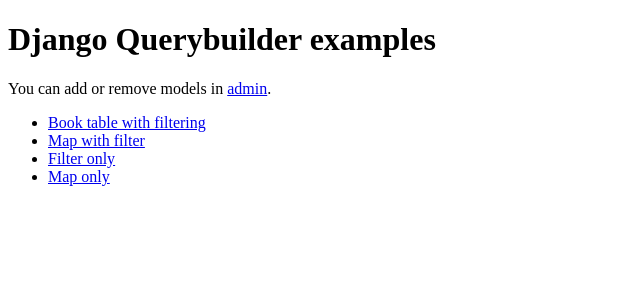
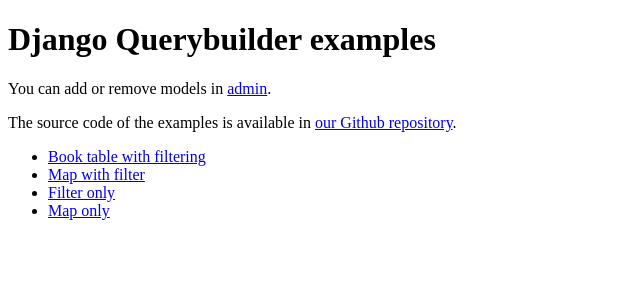
Before and after one commit to qedsoftware/django-data-explorer, a Django app: page / in a window 1280 px wide. Shown: the top 300 px of the page, without its empty margins (0-640 px from the left). Run offline with Django 3.2, Linux system fonts and the light colour scheme; parts of the project's set-up code (start-up, migrations or seed data) failed here and were passed over.

Commit message:
Links to Github and to examples.
Change-Id: Ibe9b303c0a292057bc553292d299e9318f18c417

```diff
--- a/example/querybuilder_example/templates/querybuilder_example/example_list.html
+++ b/example/querybuilder_example/templates/querybuilder_example/example_list.html
@@ -7,6 +7,10 @@
 <body>
 <h1>Django Querybuilder examples</h1>
 <p>You can add or remove models in <a href="{% url 'admin:index' %}">admin</a>.</p>
+<p>The source code of the examples is available in
+  <a href="http://github.com/qedsoftware/django-querybuilder">
+    our Github repository</a>.
+</p>
 <ul>
   <li><a href="{% url 'book-table' %}">Book table with filtering</a></li>
   <li><a href="{% url 'city-map-filter' %}">Map with filter</a></li>
```
Also changed, not shown: README.md.
